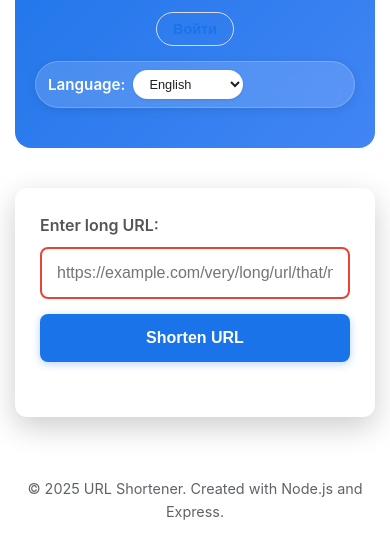
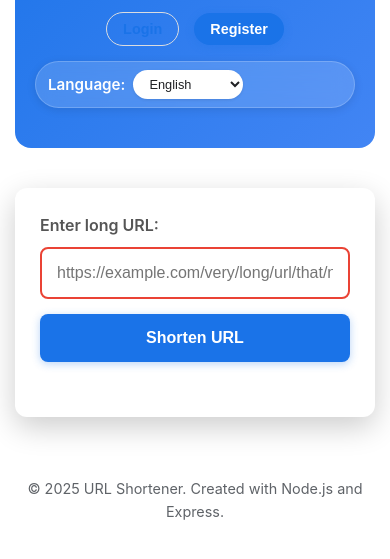
Before and after one commit to PyVng/url-shortener, a website: page public/index.html in a window 390 px wide. Shown: the part 195-754 px from the top of the page. Drawn offline with Linux system fonts and the light colour scheme; no server answers.

Commit message:
Fix frontend auth UI: add separate login/register buttons, add auth translations for all languages, update modal behavior
- Add separate Login and Register buttons in header
- Add authentication translations for all 15 languages
- Update modal to open on correct tab based on button clicked
- Fix button text updates when language changes
- Improve responsive design for auth buttons

```diff
--- a/public/app.js
+++ b/public/app.js
@@ -5,6 +5,14 @@ const translations = {
         title: "URL Shortener",
         subtitle: "Сократите длинные ссылки в короткие и удобные",
         languageLabel: "Язык:",
+        login: "Войти",
+        register: "Регистрация",
+        logout: "Выйти",
+        welcome: "Привет",
+        authError: "Ошибка аутентификации",
+        loginSuccess: "Успешный вход",
+        registerSuccess: "Регистрация успешна",
+        logoutSuccess: "Выход выполнен",
         enterUrlLabel: "Введите длинный URL:",
         urlPlaceholder: "https://example.com/very/long/url/that/needs/to/be/shortened",
         shortenBtn: "Сократить URL",
@@ -29,6 +37,14 @@ const translations = {
         title: "URL Shortener",
         subtitle: "Shorten long links into short and convenient ones",
         languageLabel: "Language:",
+        login: "Login",
+        register: "Register",
+        logout: "Logout",
+        welcome: "Welcome",
+        authError: "Authentication error",
+        loginSuccess: "Login successful",
+        registerSuccess: "Registration successful",
+        logoutSuccess: "Logged out",
         enterUrlLabel: "Enter long URL:",
         urlPlaceholder: "https://example.com/very/long/url/that/needs/to/be/shortened",
         shortenBtn: "Shorten URL",
@@ -53,6 +69,14 @@ const translations = {
         title: "Acortador de URL",
         subtitle: "Acorta enlaces largos en cortos y convenientes",
         languageLabel: "Idioma:",
+        login: "Iniciar sesión",
+        register: "Registrarse",
+        logout: "Cerrar sesión",
+        welcome: "Bienvenido",
+        authError: "Error de autenticación",
+        loginSuccess: "Inicio de sesión exitoso",
+        registerSuccess: "Registro exitoso",
+        logoutSuccess: "Sesión cerrada",
         enterUrlLabel: "Ingresa URL larga:",
         urlPlaceholder: "https://example.com/muy/largo/url/que/necesita/ser/acortado",
         shortenBtn: "Acortar URL",
@@ -463,10 +487,14 @@ class AuthManager {
     }
 
     setupEventListeners() {
-        // Auth button
-        const authBtn = document.getElementById('authBtn');
-        if (authBtn) {
-            authBtn.addEventListener('click', () => this.showModal());
+        // Auth buttons
+        const loginBtn = document.getElementById('loginBtn');
+        const registerBtn = document.getElementById('registerBtn');
+        if (loginBtn) {
+            loginBtn.addEventListener('click', () => this.showModal('login'));
+        }
+        if (registerBtn) {
+            registerBtn.addEventListener('click', () => this.showModal('register'));
         }
 
         // Logout button
@@ -505,9 +533,10 @@ class AuthManager {
         }
     }
 
-    showModal() {
+    showModal(initialTab = 'login') {
         if (this.authModal) {
             this.authModal.style.display = 'block';
+            this.switchTab(initialTab);
         }
     }
 
@@ -816,6 +845,12 @@ class UrlShortener {
         document.querySelector('h1').textContent = t.title;
         document.querySelector('header p').textContent = t.subtitle;
 
+        // Обновление кнопок аутентификации
+        const loginBtn = document.getElementById('loginBtn');
+        const registerBtn = document.getElementById('registerBtn');
+        if (loginBtn) loginBtn.textContent = t.login;
+        if (registerBtn) registerBtn.textContent = t.register;
+
         // Обновление формы
         document.querySelector('label[for="languageSelect"]').textContent = t.languageLabel;
         document.querySelector('label[for="originalUrl"]').textContent = t.enterUrlLabel;
--- a/public/index.html
+++ b/public/index.html
@@ -16,7 +16,8 @@
                 </div>
                 <div class="header-controls">
                     <div class="auth-section">
-                        <button id="authBtn" class="btn btn-outline auth-btn">Войти</button>
+                        <button id="loginBtn" class="btn btn-outline auth-btn">Войти</button>
+                        <button id="registerBtn" class="btn btn-primary auth-btn">Регистрация</button>
                         <div id="userInfo" class="user-info" style="display: none;">
                             <span>Привет, <span id="userName"></span></span>
                             <button id="logoutBtn" class="btn btn-outline logout-btn">Выйти</button>
```
